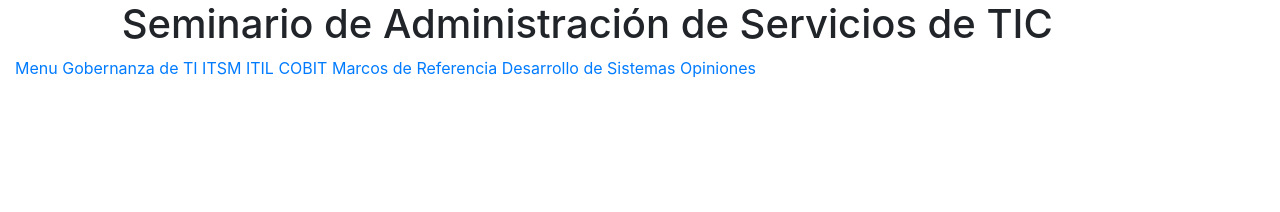
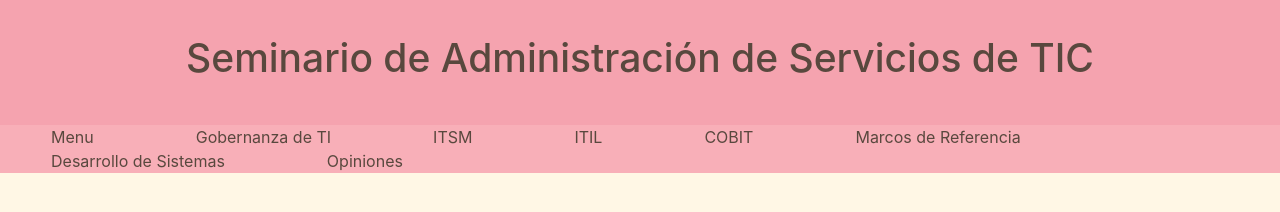
Before and after one commit to FoggyMold/Proyecto-Final, a plain HTML site: page itsm.html in a window 1280 px wide. Drawn offline with nearby package versions, Linux system fonts and the light colour scheme.

Commit message:
Actualización

```diff
--- a/css/estilo-index.css
+++ b/css/estilo-index.css
@@ -17,8 +17,23 @@ h1{
 	padding: 35px;
 }
 
-a{
-	padding-right: 50px;
-	padding-left: 50px;
+.carusel{
+	padding: 35px;
+}
+
+
+nav a {
+    padding-right: 51px;
+	padding-left: 51px;
 	color: #59483e;
 }
+
+nav a:hover {
+    background-color: lightgray; /* Cambia el fondo cuando pasas el mouse */
+    color: black;
+    text-decoration: none;
+}
+
+nav a:active {
+    color: #59483e; /* Cambia el color cuando se da clic */
+}
--- a/itsm.html
+++ b/itsm.html
@@ -7,11 +7,11 @@
 
     <!-- Bootstrap CSS -->
     <link rel="stylesheet" href="css/bootstrap.min.css">
+    <link rel="stylesheet" href="css/estilo-index.css">
 
-    <title>ITSM</title>
+    <title>Seminario de Administración de Servicios de TIC</title>
   </head>
   <body>
-
     <div class="container-fluid">
       <div class="row row-encabezados">
         <div class="col-1">
@@ -24,16 +24,44 @@
       </div>
     </div>
     <div class="container-fluid">
-      <div class="row">
-        <div class="col-12">
+      <div class="row" style="background: #f8afb8;">
+        <div class="col-1.5">
           <nav>
             <a href="menu.html">Menu</a>
+          </nav>
+        </div>
+        <div class="col-1.5">
+          <nav>
             <a href="gobernanza-de-ti.html">Gobernanza de TI</a>
+          </nav>
+        </div>
+        <div class="col-1.5">
+          <nav>
             <a href="itsm.html">ITSM</a>
+          </nav>
+        </div>
+        <div class="col-1.5">
+          <nav>
             <a href="itil.html">ITIL</a>
+          </nav>
+        </div>
+        <div class="col-1.5">
+          <nav>
             <a href="cobit.html">COBIT</a>
+          </nav>
+        </div>
+        <div class="col-1.5">
+          <nav>
             <a href="marcos-de-referencia.html">Marcos de Referencia</a>
+          </nav>
+        </div>
+        <div class="col-1.5">
+          <nav>
             <a href="desarrollo-de-sistemas-de-informacion-y-ti.html">Desarrollo de Sistemas</a>
+          </nav>
+        </div>
+        <div class="col-1.5">
+          <nav>
             <a href="opiniones.html">Opiniones</a>
           </nav>
         </div>
```
Also changed, not shown: cobit.html (+32 -4 lines), desarrollo-de-sistemas-de-informacion-y-ti.html (+32 -4 lines), gobernanza-de-ti.html (+31 -4 lines), index.html (+30 -2 lines), itil.html (+32 -5 lines), marcos-de-referencia.html (+32 -4 lines), menu.html (+31 -4 lines), opiniones.html (+32 -4 lines).
